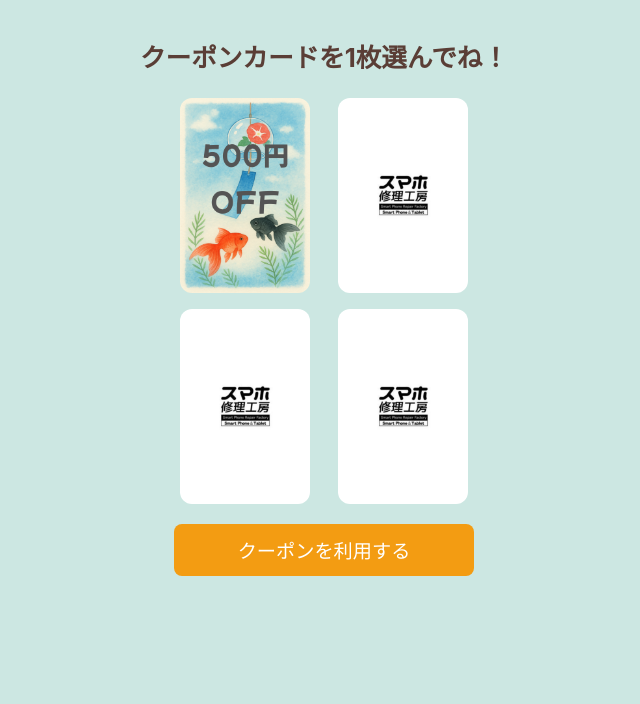
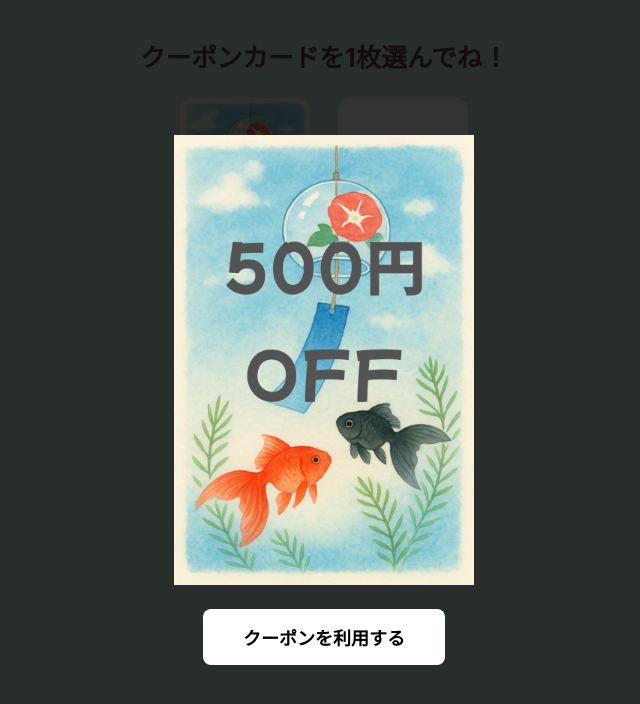
Before and after one commit to SumahoSyuri/coupon-webapp, a plain HTML site: page index.html in a window 1280 px wide. Both pictures are taken after a click on the element 561 px from the left and 195 px from the top of the page. Shown: the whole page, without its empty margins (316-956 px from the left). Drawn offline with Linux system fonts and the light colour scheme.

Commit message:
クーポン画像を中央寄せ、スタイル調整

```diff
--- a/index.html
+++ b/index.html
@@ -66,18 +66,44 @@
       border-radius: 12px;
     }
 
-    #showCouponBtn {
-      margin-top: 20px;
-      font-size: 1.2em;
-      padding: 12px 24px;
-      background-color: #f39c12;
-      color: white;
+    /* ポップアップ */
+    .popup {
+      display: none;
+      position: fixed;
+      top: 0;
+      left: 0;
+      width: 100%;
+      height: 100%;
+      background-color: rgba(0,0,0,0.8);
+      justify-content: center;
+      align-items: center;
+      z-index: 1000;
+      padding: 10px;
+      box-sizing: border-box;
+    }
+
+    .popup img {
+      width: 100%;
+      max-width: 300px;
+      max-height: 70vh;
+      object-fit: contain;
+    }
+
+    .close-btn {
+      display: block;
+      margin: 20px auto 0; /* 中央配置 */
+      padding: 15px 40px;  /* 幅広め */
+      background: white;
       border: none;
       border-radius: 8px;
-      display: none;
+      font-size: 18px;
+      font-weight: bold;
       cursor: pointer;
-      max-width: 300px;
-      width: 100%;
+      text-align: center;
+    }
+
+    #showCouponBtn {
+      display: none; /* 使わないけど念のため非表示 */
     }
   </style>
 </head>
@@ -86,14 +112,21 @@
 
   <div class="cards" id="cardContainer"></div>
 
-  <button id="showCouponBtn" onclick="goToThanks()">クーポンを利用する</button>
+  <button id="showCouponBtn">クーポンを利用する</button>
+
+  <!-- ポップアップ -->
+  <div class="popup" id="popup">
+    <div>
+      <img src="" alt="拡大クーポン" id="popupImage">
+      <button class="close-btn" id="closeBtn" onclick="goToThanks()">クーポンを利用する</button>
+    </div>
+  </div>
 
   <script>
     const prizes = [300, 400, 500, 800];
     let pickedAmount = null;
     let picked = false;
 
-    // シャッフル関数
     function shuffle(array) {
       for (let i = array.length - 1; i > 0; i--) {
         const j = Math.floor(Math.random() * (i + 1));
@@ -106,7 +139,7 @@
       const container = document.getElementById('cardContainer');
       const shuffled = shuffle([...prizes]);
 
-      shuffled.forEach((amount, index) => {
+      shuffled.forEach((amount) => {
         const card = document.createElement('div');
         card.className = 'card';
         card.onclick = () => flipCard(card, amount);
@@ -131,14 +164,28 @@
       picked = true;
       pickedAmount = amount;
 
-      card.querySelector('.inner').classList.add('flipped');
-      document.getElementById('showCouponBtn').style.display = 'inline-block';
+      const inner = card.querySelector('.inner');
+      inner.classList.add('flipped');
+
+      // 1秒後にポップアップ表示
+      setTimeout(() => {
+        const popup = document.getElementById('popup');
+        const popupImage = document.getElementById('popupImage');
+        popupImage.src = `img-${amount}.png`;
+        popup.style.display = 'flex';
+      }, 1000);
     }
 
     function goToThanks() {
       window.location.href = `thanks.html?value=${pickedAmount}`;
     }
 
+    // ポップアップ背景クリックでも閉じる
+    const popup = document.getElementById('popup');
+    popup.addEventListener('click', (e) => {
+      if (e.target === popup) popup.style.display = 'none';
+    });
+
     renderCards();
   </script>
 </body>
```
